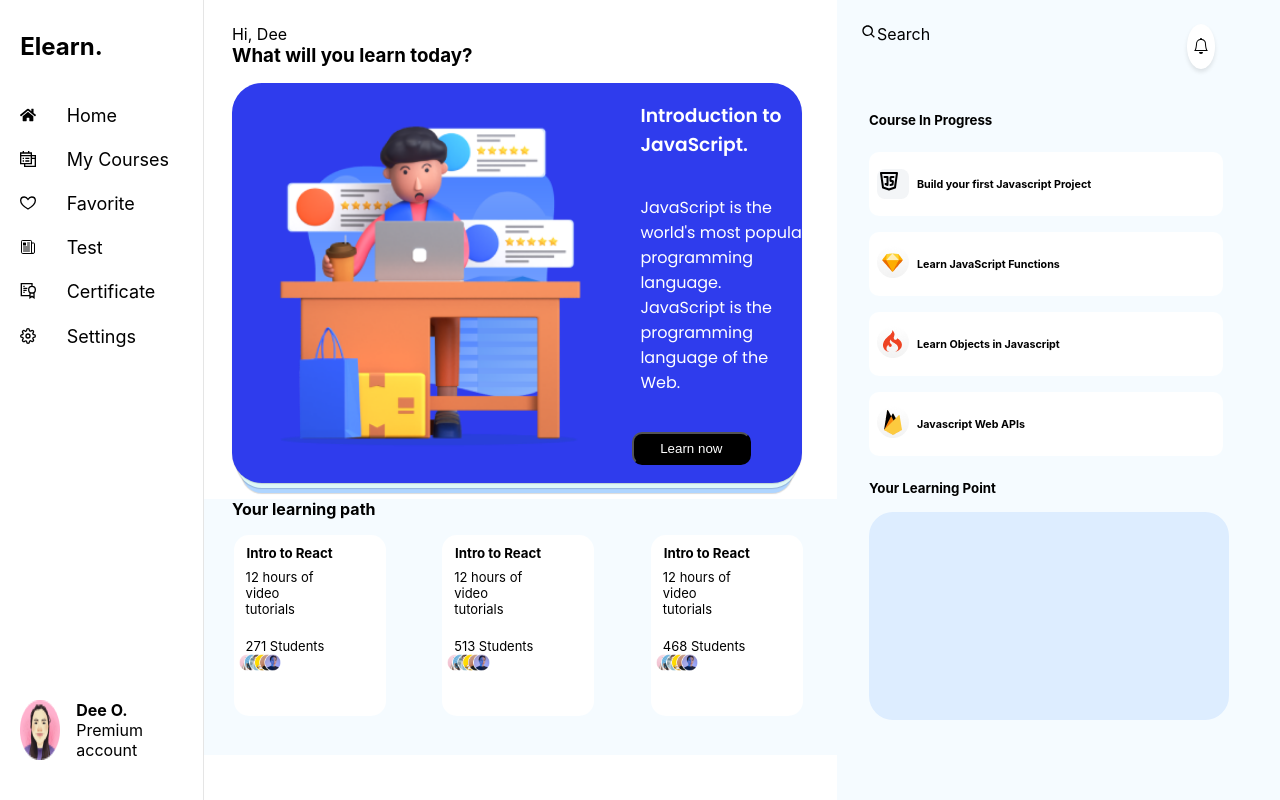
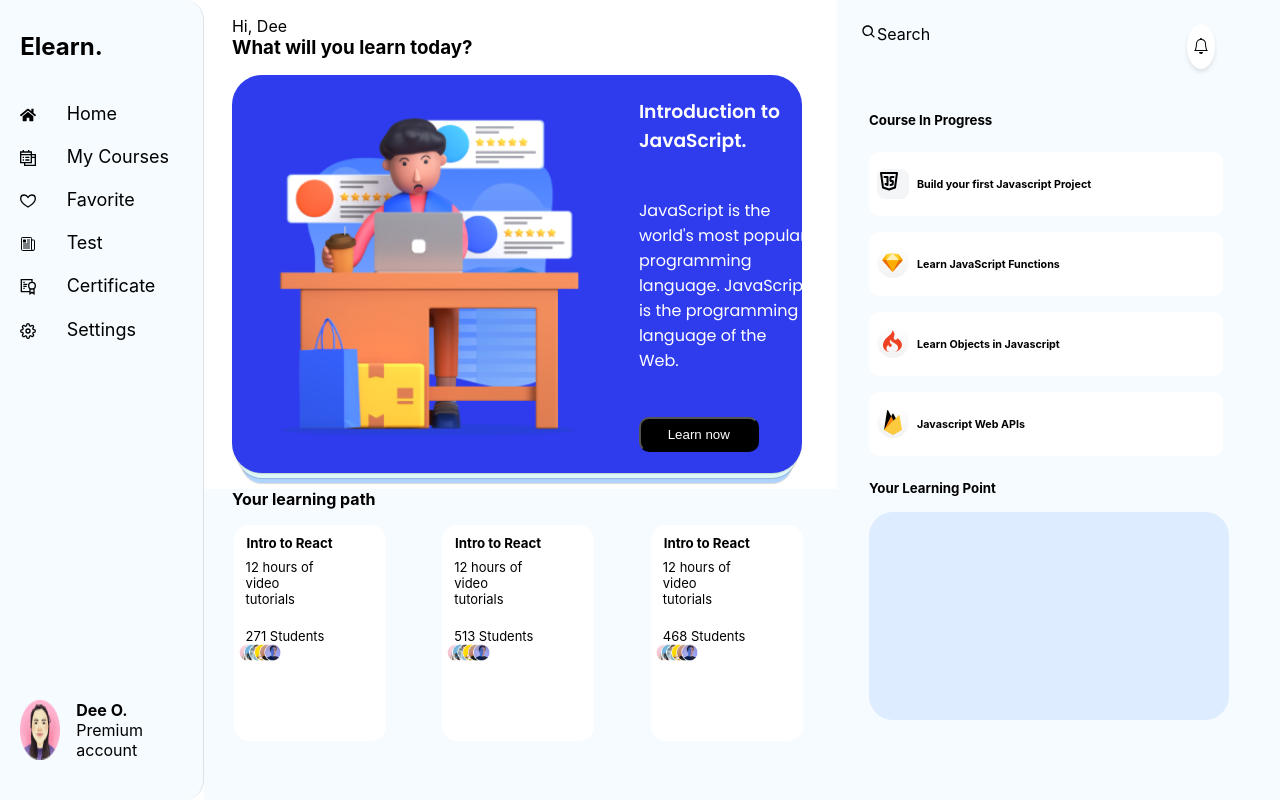
Before and after one commit to diddee/sail-lms, a React (Create React App) app: page / in a window 1280 px wide. Built offline with nearby package versions, Linux system fonts and the light colour scheme.

Commit message:
New commits

```diff
--- a/src/Components/Learn/Learn.css
+++ b/src/Components/Learn/Learn.css
@@ -4,7 +4,7 @@
     position: relative;
     width: 45%;
     height: 100vh;
-    top: 3%;
+    top: 2%;
     font: 'Poppins';
 
 }
@@ -42,7 +42,8 @@
 }
 .Course button{
     background-color: black;
-    padding: 7px 0px;
+    padding: 8px 5px;
+    margin-left: 5%;
     color: white;
     width: 70%;
     border-radius: 10px;
@@ -53,7 +54,7 @@
     position: relative;
     display: flex;
     flex-direction: column;
-    height: 32%;
+    height: 41%;
     background-color: #F5FBFF;
     /* justify-content: space-around; */
     /* align-items: center; */
@@ -77,7 +78,7 @@
 
 .Box{
     background-color: white;
-    height: 100%;
+    height: 95%;
     padding: 10px 5px;
     display: flex;
     /* align-items: flex-start; */
--- a/src/Components/Nav/Nav.css
+++ b/src/Components/Nav/Nav.css
@@ -4,6 +4,10 @@
     height: 100vh;
     display: flex;
     flex-direction: column;
+    background-color: #F5FBFF;
+
+    border-bottom-right-radius: 20px;
+    border-top-right-radius: 20px;
     font-size: 'Poppins';
     border-right: .1px solid rgb(0, 0, 0, 0.1);
 }
@@ -11,6 +15,7 @@
     position: relative;
     left: 10%;
     margin: 2rem 0;
+    color: black;
 }
 .Navlist{
     display: flex;
@@ -19,11 +24,13 @@
     width:100%;
     left: 10%;
     margin: .6rem 0;
+    color: black;
 
 }
-.Navlist :hover{
+.Nav .Navlist :hover{
     background-color: #2F3CED;
 }
+
 .Navlist .Icon{
     margin-top: 4px;
 }
@@ -31,9 +38,10 @@
     text-decoration: none;
     color: black;
     font-size: large;
-    padding: 1% 15%;
+    padding: 0 15%;
     border-bottom-right-radius: 7px;
     border-top-right-radius: 7px;
+
 
     /* margin-left: 10%; */
 }
```
Also changed, not shown: src/Components/Login/Login.css (+15 -1 lines).
